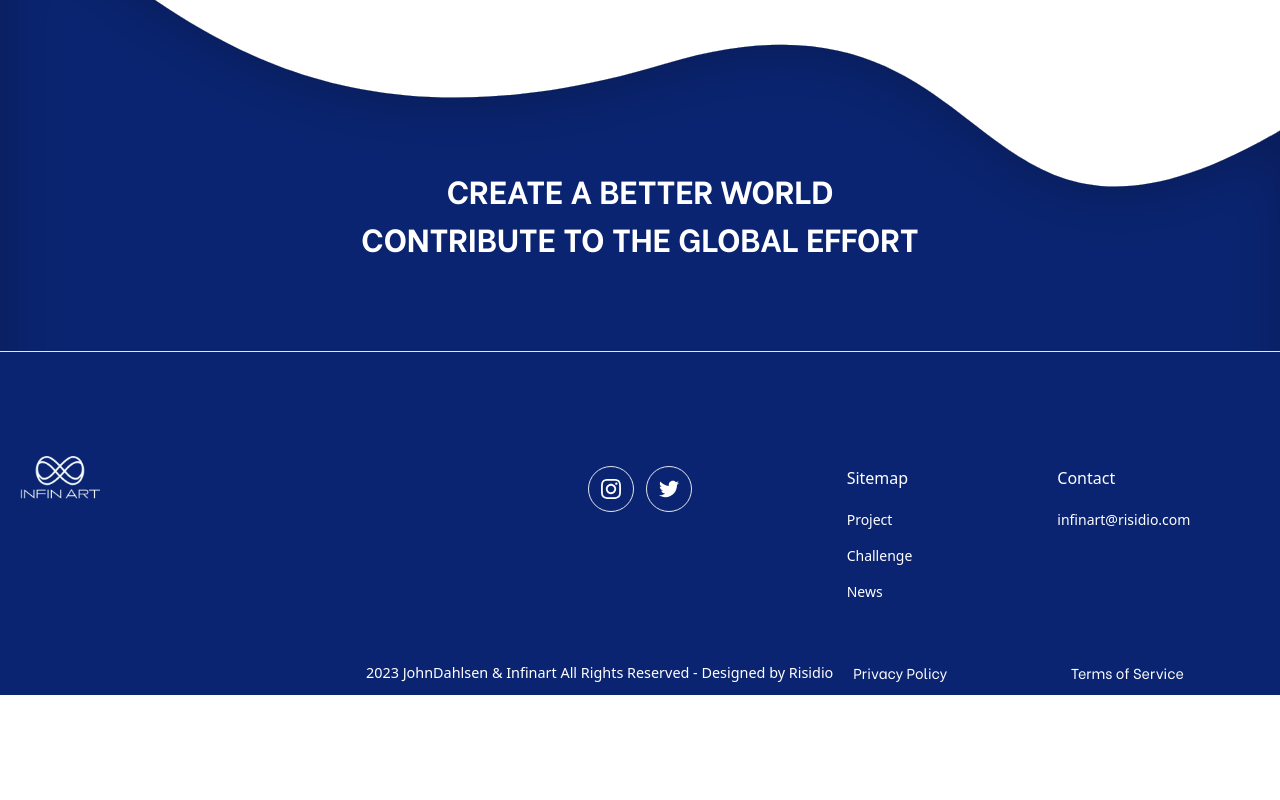
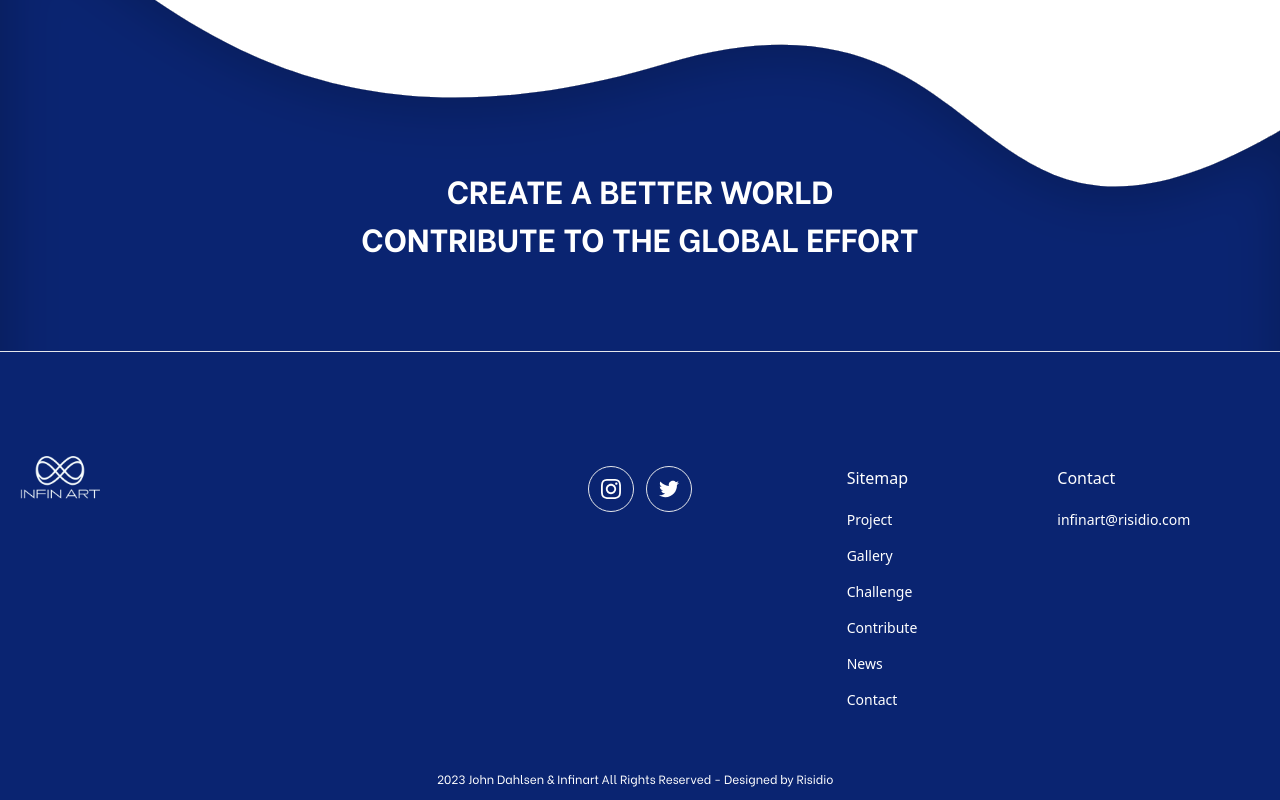
Before and after one commit to Risidio/gpgp, a React (Create React App) app: page /contact in a window 1280 px wide. Shown: the part 1382-2182 px from the top of the page. Before the commit the page ends 2077 px from the top, so only its background shows below. Built offline with nearby package versions, Linux system fonts and the light colour scheme; no server answers; what @prismicio/client, @prismicio/react would draw is missing.

Commit message:
Add and activate footer links

```diff
--- a/src/components/Footer.tsx
+++ b/src/components/Footer.tsx
@@ -41,17 +41,17 @@ const Footer = ({ classes = "bg-gpgp-blue" }: FooterProps) => {
           <div
             className={`w-full grid grid-cols-3 justify-between text-${fontColor} pt-10 pb-3`}
           >
-            <div className="text-right text-white font-thin col-span-2 px-5 text-[0.9rem]">
-              2023 JohnDahlsen & Infinart All Rights Reserved - Designed by
+            <div className="text-right text-white font-thin col-span-2 px-5 text-[12px] font-[be-vietnam] bold-300">
+              2023 John Dahlsen & Infinart All Rights Reserved - Designed by
               Risidio
             </div>
 
-            <div
+            {/* <div
               className={`grid grid-cols-2 gap-x-2 text-white font-thin text-[0.9rem]`}
             >
               <p>Privacy Policy</p>
               <p>Terms of Service</p>
-            </div>
+            </div> */}
           </div>
         </div>
 
--- a/src/components/contribute/ArtistsCarousel.tsx
+++ b/src/components/contribute/ArtistsCarousel.tsx
@@ -4,11 +4,11 @@ import MyLink from "../base/MyLink";
 const ArtistCarousel = ({ content }: IArtistInvitationProp) => {
   const Invitation = [
     {
-      heading: content?.artistheading[0].text,
+      heading: content?.artistheading[0]?.text,
       description: {
-        head: content?.contentsubheading1[0].text,
-        body: content?.artistcontent[0].text,
-        secondParagraph: content?.artistsecondcontent[0].text,
+        head: content?.contentsubheading1[0]?.text,
+        body: content?.artistcontent[0]?.text,
+        secondParagraph: content?.artistsecondcontent[0]?.text,
       },
       Img: content?.artistimage.url,
       Btn: {
--- a/src/components/footer/ContactInfo.tsx
+++ b/src/components/footer/ContactInfo.tsx
@@ -17,13 +17,28 @@ const ContactInfo = ({ classes = "white", scrollTop }: ContactInfoProps) => {
             </Link>
           </li>
           <li>
+            <Link to={"/gallery"} onClick={scrollTop}>
+              Gallery
+            </Link>
+          </li>
+          <li>
             <Link to={"/challenge"} onClick={scrollTop}>
               Challenge
             </Link>
           </li>
           <li>
+            <Link to={"/contribute"} onClick={scrollTop}>
+              Contribute
+            </Link>
+          </li>
+          <li>
             <Link to={"/news"} onClick={scrollTop}>
               News
+            </Link>
+          </li>
+          <li>
+            <Link to={"/contact"} onClick={scrollTop}>
+              Contact
             </Link>
           </li>
         </ul>
```
